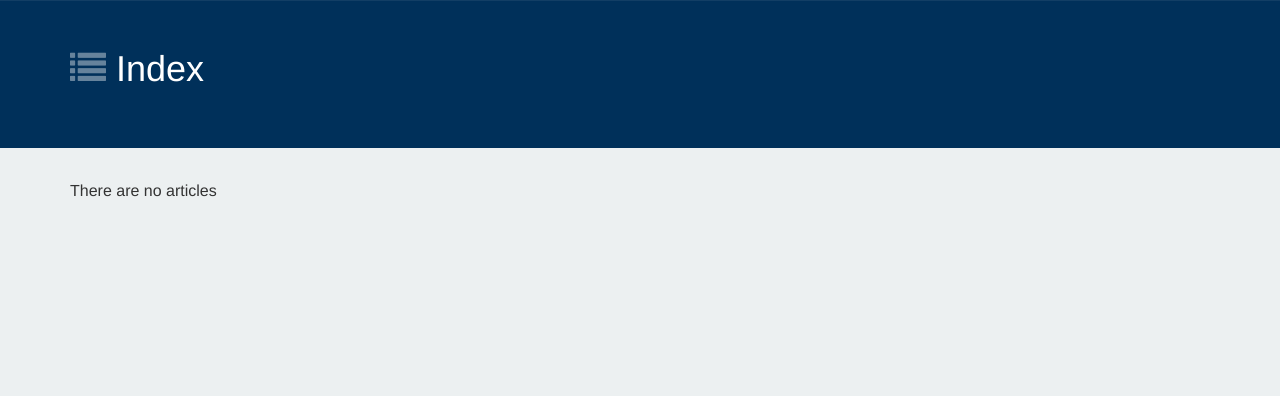
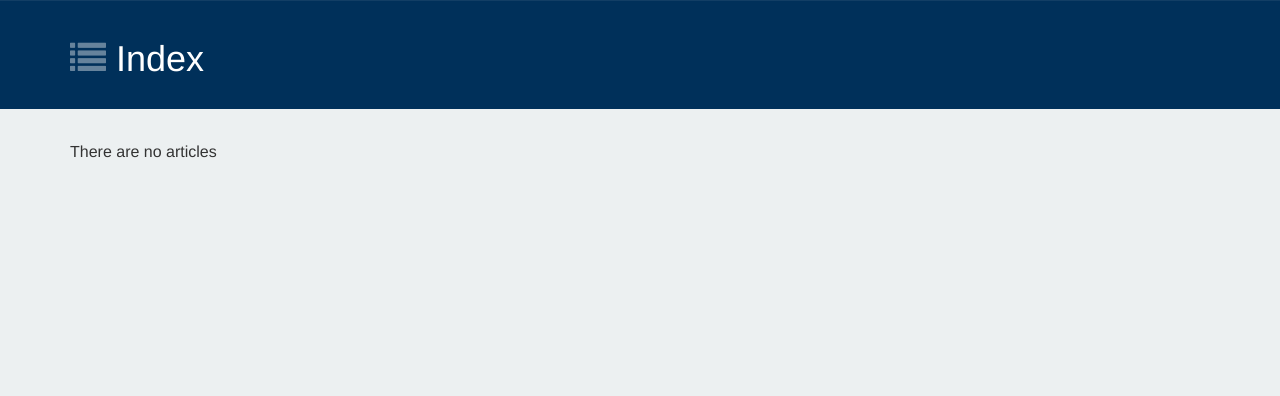
Before and after one commit to thewub/SlickWiki, a Django app: template templates/wiki/article_list.html in a window 1280 px wide. Shown: the part 51-447 px from the top of the page. Run offline with Django 3.2, Linux system fonts and the light colour scheme; the template is opened without the code that fills it, so the values that code supplies are empty; parts of the project's set-up code (start-up, migrations or seed data) failed here and were passed over; some libraries are stand-ins or nearby versions.

Commit message:
shrink page-header

```diff
--- a/wiki/static/slickwiki-styles.css
+++ b/wiki/static/slickwiki-styles.css
@@ -107,11 +107,10 @@ a {
 
 .page-header {
     margin: 0;
-    padding: 30px 0 20px;
+    padding: 20px 0;
     border: none;
     background: #00305A;
     color: white;
-    min-height: 149px;
 }
 .page-header h1 i {
     opacity: 0.4;
```
